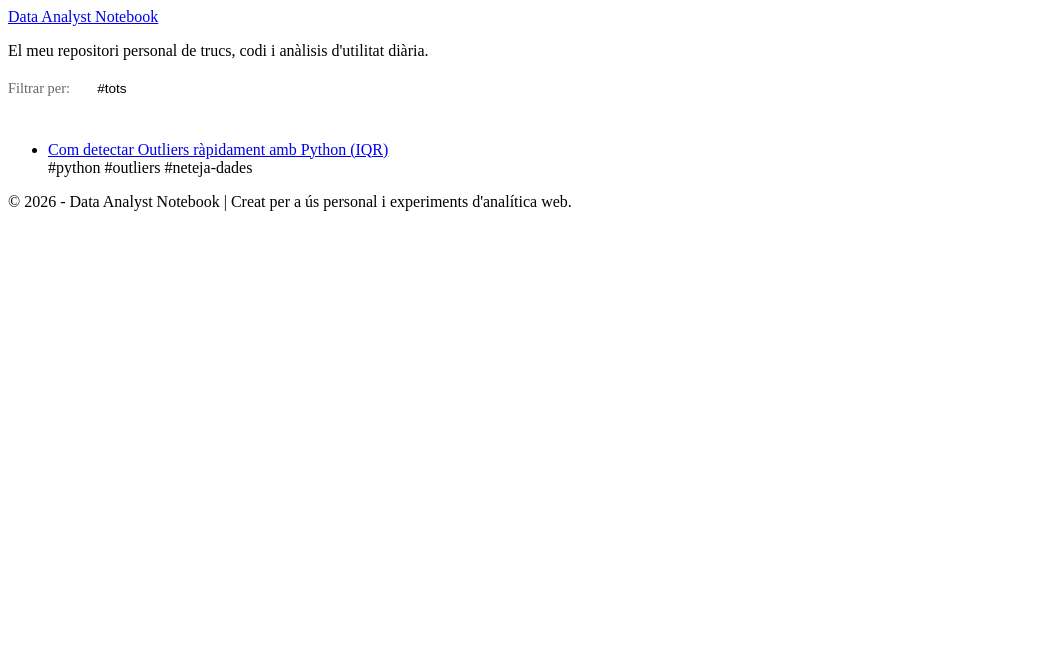
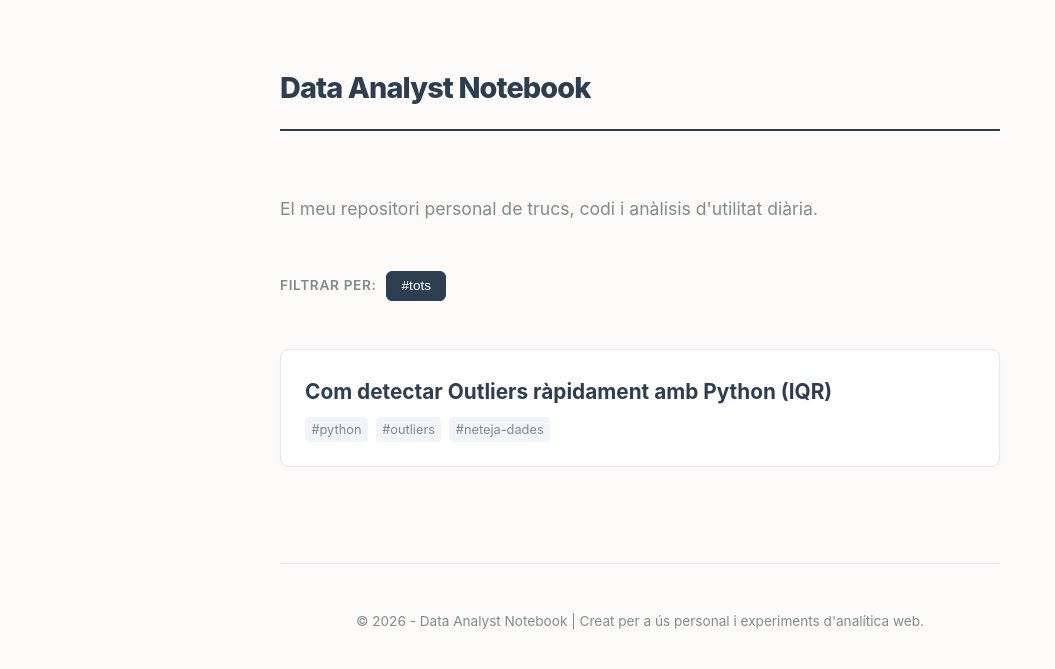
Before and after one commit to alberthr/alberthr.github.io, a Jekyll site: the page built from index.html, in a window 1280 px wide. Shown: the top 669 px of the page, without its empty margins (0-1055 px from the left). Built offline with Jekyll 4.4.1, drawn with Linux system fonts in a browser that asks for light colours.

Commit message:
Enhance styles and variables in style.css
Updated CSS variables and styles for improved design consistency and responsiveness.

```diff
--- a/assets/css/style.css
+++ b/assets/css/style.css
@@ -1,36 +1,178 @@
-/* Estils per a la barra de filtres */
+:root {
+  --bg-color: #fcfbf9;       /* Fons estil paper trencat, molt més càlid i elegant */
+  --text-color: #2c3e50;     /* Blau fosc/gris carbó en lloc de negre pur */
+  --text-muted: #7f8c8d;
+  --link-color: #2980b9;     /* Blau corporatiu polit */
+  --border-color: #e2e8f0;
+  --code-bg: #1e293b;        /* Bloc de codi fosc (estil VS Code) per a millor contrast */
+  --code-text: #f8fafc;
+}
+
+body {
+  font-family: -apple-system, BlinkMacSystemFont, "Segoe UI", Georgia, serif;
+  color: var(--text-color);
+  background-color: var(--bg-color);
+  line-height: 1.7;
+  max-width: 720px;
+  margin: 0 auto;
+  padding: 4rem 2rem;
+}
+
+header {
+  margin-bottom: 4rem;
+  border-bottom: 2px solid var(--text-color);
+  padding-bottom: 1rem;
+}
+
+.site-title {
+  font-family: "SF Pro Display", -apple-system, sans-serif;
+  font-weight: 800;
+  font-size: 1.8rem;
+  letter-spacing: -0.03em;
+  text-decoration: none;
+  color: var(--text-color);
+}
+
+a {
+  color: var(--link-color);
+  text-decoration: none;
+  transition: color 0.2s ease;
+}
+
+a:hover {
+  color: #1a5276;
+  text-decoration: underline;
+}
+
+h1, h2, h3 {
+  font-family: "SF Pro Display", -apple-system, sans-serif;
+  color: #1a252f;
+  font-weight: 700;
+  letter-spacing: -0.01em;
+}
+
+h1 { font-size: 2.2rem; margin-bottom: 1.5rem; }
+h2 { font-size: 1.5rem; margin-top: 3rem; }
+
+.about {
+  font-size: 1.1rem;
+  color: var(--text-muted);
+  margin-bottom: 3rem;
+  line-height: 1.6;
+}
+
+/* Llista de posts estructurada */
+ul { padding: 0; list-style: none; }
+
+.post-item {
+  background: #ffffff;
+  padding: 1.5rem;
+  margin-bottom: 1rem;
+  border-radius: 8px;
+  border: 1px solid var(--border-color);
+  box-shadow: 0 2px 4px rgba(0,0,0,0.02);
+  transition: transform 0.2s ease, box-shadow 0.2s ease;
+}
+
+.post-item:hover {
+  transform: translateY(-2px);
+  box-shadow: 0 4px 12px rgba(0,0,0,0.05);
+}
+
+.post-link {
+  font-size: 1.3rem;
+  font-weight: 700;
+  color: var(--text-color);
+}
+
+.post-link:hover {
+  color: var(--link-color);
+  text-decoration: none;
+}
+
+/* Filtres i Etiquetes */
 .tags-filter-container {
-  margin-bottom: 2.5rem;
+  margin-bottom: 3rem;
   display: flex;
   flex-wrap: wrap;
-  gap: 0.5rem;
+  gap: 0.6rem;
   align-items: center;
 }
 
 .filter-label {
-  font-size: 0.9rem;
-  color: #666;
-  margin-right: 0.5rem;
+  font-size: 0.85rem;
+  font-weight: 600;
+  text-transform: uppercase;
+  letter-spacing: 0.05em;
+  color: var(--text-muted);
 }
 
 .tag-filter-btn {
-  background: none;
+  background: #ffffff;
   border: 1px solid var(--border-color);
-  color: var(--tag-text);
-  padding: 0.3rem 0.7rem;
-  border-radius: 20px;
+  color: var(--text-color);
+  padding: 0.4rem 0.9rem;
+  border-radius: 6px;
   font-size: 0.85rem;
+  font-weight: 500;
   cursor: pointer;
   transition: all 0.2s ease;
 }
 
 .tag-filter-btn:hover {
-  border-color: var(--link-color);
-  color: var(--link-color);
+  border-color: var(--text-color);
+  background: #f8fafc;
 }
 
 .tag-filter-btn.active {
   background-color: var(--text-color);
   border-color: var(--text-color);
-  color: var(--bg-color);
+  color: #ffffff;
 }
+
+.list-tags { margin-top: 0.5rem; display: flex; gap: 0.5rem; }
+
+.tag-sm {
+  font-size: 0.8rem;
+  color: var(--text-muted);
+  background: #f1f5f9;
+  padding: 0.1rem 0.4rem;
+  border-radius: 4px;
+}
+
+/* Blocs de codi avançats (Estil Dark Mode per a dades) */
+pre {
+  background-color: var(--code-bg);
+  color: var(--code-text);
+  padding: 1.25rem;
+  overflow-x: auto;
+  border-radius: 8px;
+  box-shadow: inset 0 1px 3px rgba(0,0,0,0.2);
+  font-family: "SFMono-Regular", Consolas, monospace;
+  font-size: 0.9rem;
+  margin: 1.5rem 0;
+}
+
+code {
+  font-family: "SFMono-Regular", Consolas, monospace;
+  background-color: #eaeade;
+  color: #c0392b;
+  padding: 0.15rem 0.3rem;
+  border-radius: 4px;
+  font-size: 0.9rem;
+}
+
+pre code {
+  background-color: transparent;
+  color: inherit;
+  padding: 0;
+}
+
+footer {
+  margin-top: 6rem;
+  padding-top: 2rem;
+  border-top: 1px solid var(--border-color);
+  font-size: 0.85rem;
+  color: var(--text-muted);
+  text-align: center;
+}
```
